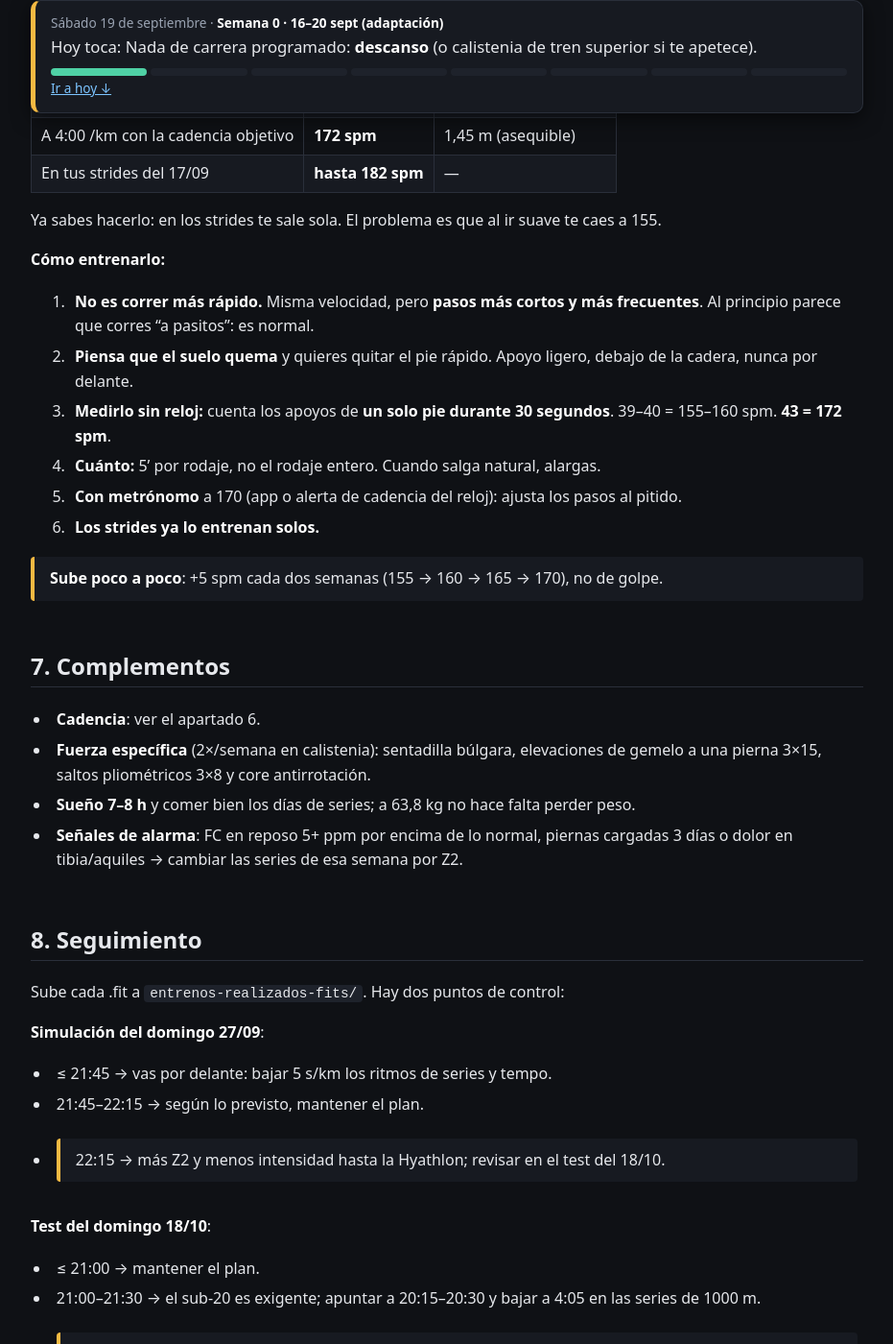
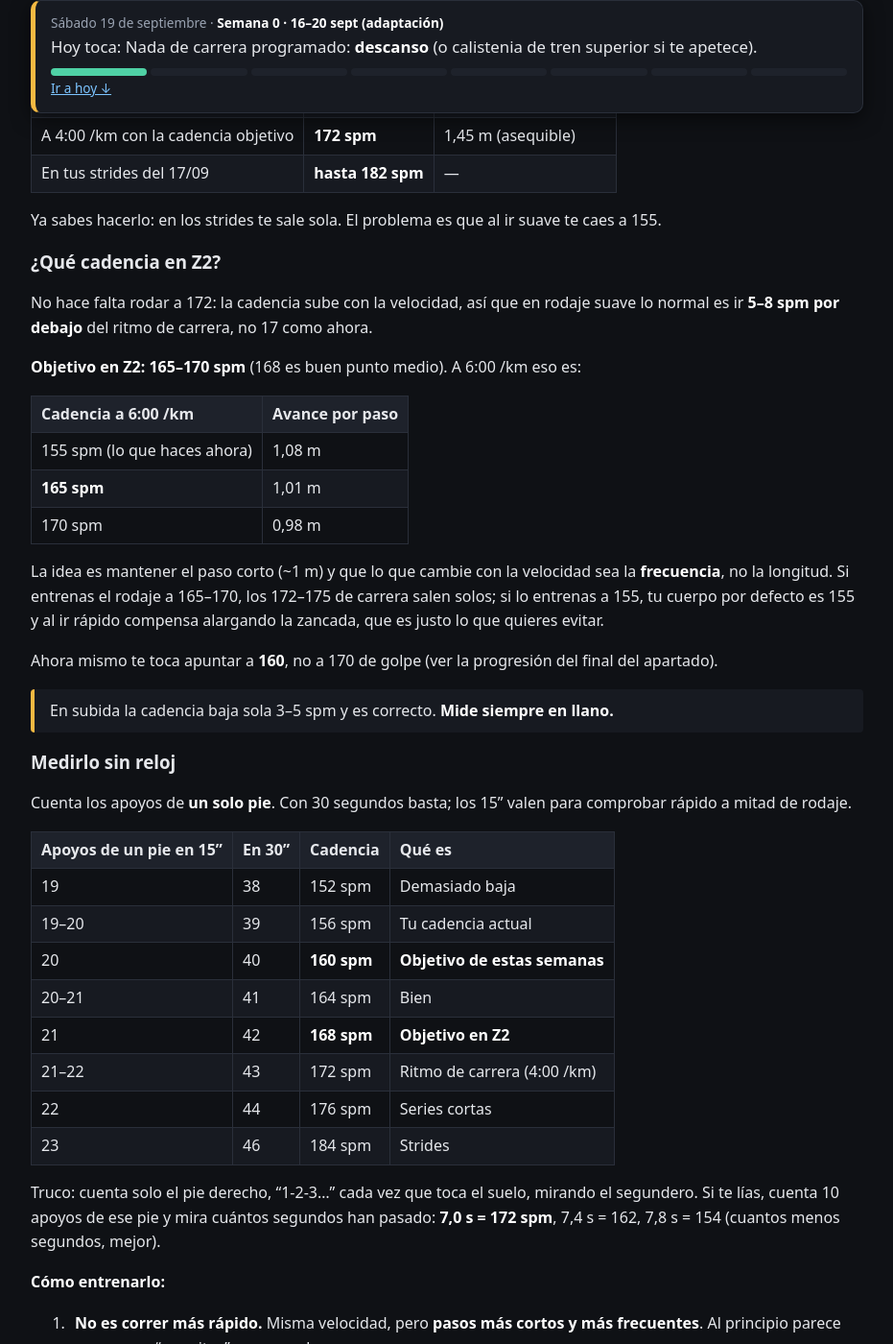
Before and after one commit to radamuz/4minkm, a Jekyll site: the page built from plan-sub20-5km.md, in a window 1280 px wide and 1400 px high, scrolled down 7791 px. Shown: the whole window at 96% size, without its empty margins (174-1105 px from the left). Built offline with Jekyll 4.4.1, drawn with Linux system fonts in a browser that asks for light colours; our own code applies the rules of GitHub Pages for plain Markdown files; some of the changed text lies outside the part shown.

Commit message:
Añade cadencia objetivo en Z2 y tabla para medirla sin reloj
Co-Authored-By: Claude Opus 5 <noreply@anthropic.com>

```diff
--- a/plan-sub20-5km.md
+++ b/plan-sub20-5km.md
@@ -209,11 +209,46 @@ Para ir más rápido puedes dar **más pasos** o **pasos más largos**. Alargar
 
 Ya sabes hacerlo: en los strides te sale sola. El problema es que al ir suave te caes a 155.
 
+### ¿Qué cadencia en Z2?
+
+No hace falta rodar a 172: la cadencia sube con la velocidad, así que en rodaje suave lo normal es ir **5–8 spm por debajo** del ritmo de carrera, no 17 como ahora.
+
+**Objetivo en Z2: 165–170 spm** (168 es buen punto medio). A 6:00 /km eso es:
+
+| Cadencia a 6:00 /km | Avance por paso |
+|---|---|
+| 155 spm (lo que haces ahora) | 1,08 m |
+| **165 spm** | 1,01 m |
+| 170 spm | 0,98 m |
+
+La idea es mantener el paso corto (~1 m) y que lo que cambie con la velocidad sea la **frecuencia**, no la longitud. Si entrenas el rodaje a 165–170, los 172–175 de carrera salen solos; si lo entrenas a 155, tu cuerpo por defecto es 155 y al ir rápido compensa alargando la zancada, que es justo lo que quieres evitar.
+
+Ahora mismo te toca apuntar a **160**, no a 170 de golpe (ver la progresión del final del apartado).
+
+> En subida la cadencia baja sola 3–5 spm y es correcto. **Mide siempre en llano.**
+
+### Medirlo sin reloj
+
+Cuenta los apoyos de **un solo pie**. Con 30 segundos basta; los 15" valen para comprobar rápido a mitad de rodaje.
+
+| Apoyos de un pie en 15" | En 30" | Cadencia | Qué es |
+|---|---|---|---|
+| 19 | 38 | 152 spm | Demasiado baja |
+| 19–20 | 39 | 156 spm | Tu cadencia actual |
+| 20 | 40 | **160 spm** | **Objetivo de estas semanas** |
+| 20–21 | 41 | 164 spm | Bien |
+| 21 | 42 | **168 spm** | **Objetivo en Z2** |
+| 21–22 | 43 | 172 spm | Ritmo de carrera (4:00 /km) |
+| 22 | 44 | 176 spm | Series cortas |
+| 23 | 46 | 184 spm | Strides |
+
+Truco: cuenta solo el pie derecho, "1-2-3..." cada vez que toca el suelo, mirando el segundero. Si te lías, cuenta 10 apoyos de ese pie y mira cuántos segundos han pasado: **7,0 s = 172 spm**, 7,4 s = 162, 7,8 s = 154 (cuantos menos segundos, mejor).
+
 **Cómo entrenarlo:**
 
 1. **No es correr más rápido.** Misma velocidad, pero **pasos más cortos y más frecuentes**. Al principio parece que corres "a pasitos": es normal.
 2. **Piensa que el suelo quema** y quieres quitar el pie rápido. Apoyo ligero, debajo de la cadera, nunca por delante.
-3. **Medirlo sin reloj:** cuenta los apoyos de **un solo pie durante 30 segundos**. 39–40 = 155–160 spm. **43 = 172 spm**.
+3. **Comprueba sobre la marcha** con la tabla de aquí arriba: unos segundos contando apoyos a mitad de rodaje.
 4. **Cuánto:** 5' por rodaje, no el rodaje entero. Cuando salga natural, alargas.
 5. **Con metrónomo** a 170 (app o alerta de cadencia del reloj): ajusta los pasos al pitido.
 6. **Los strides ya lo entrenan solos.**
```
